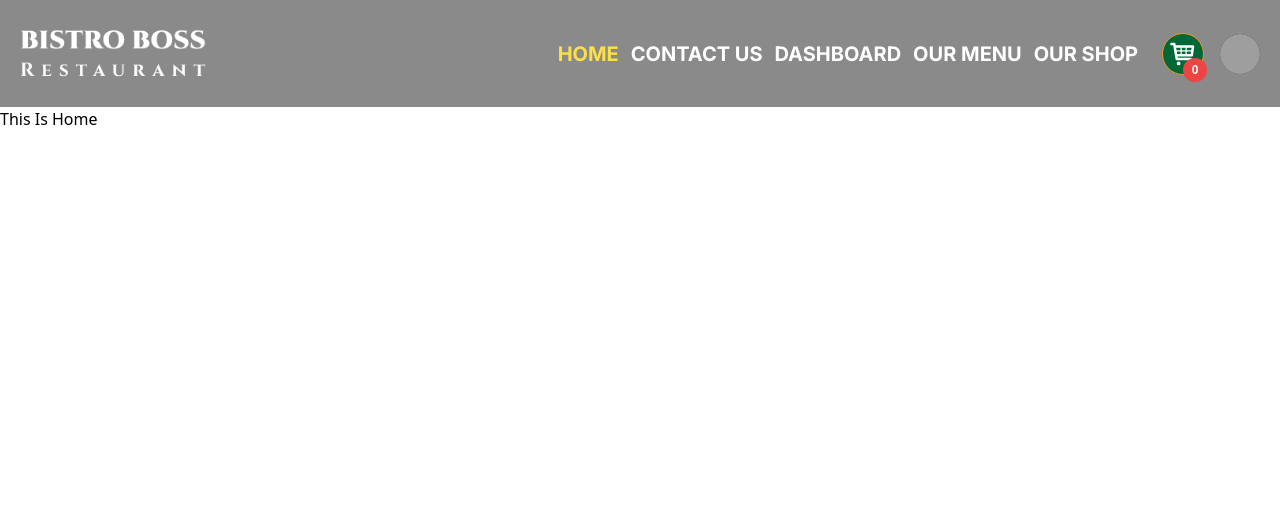
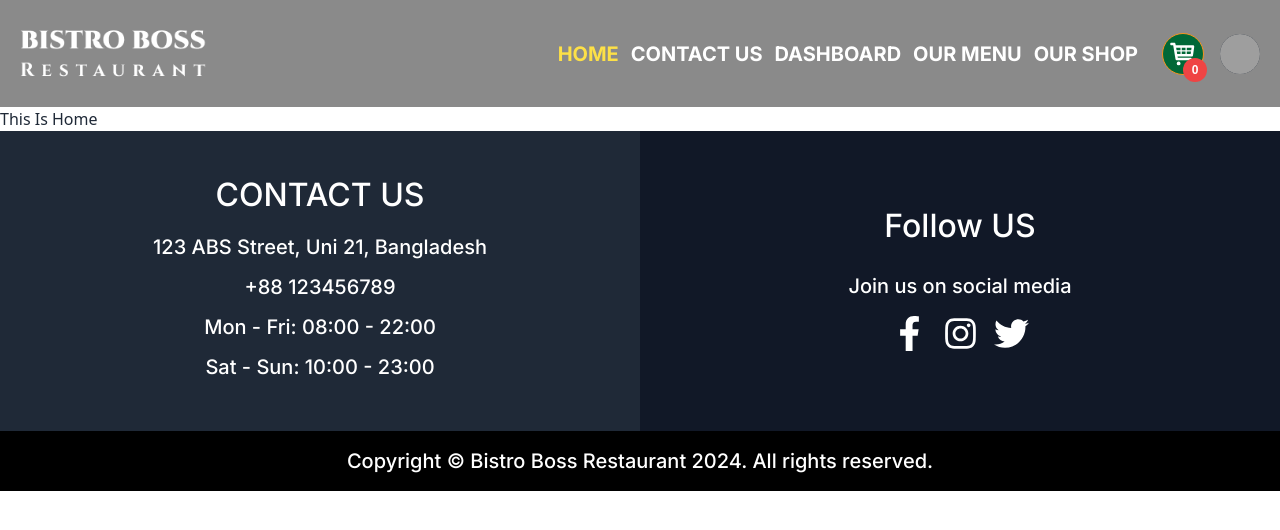
Before and after one commit to prominhaj/bistro-boss-restaurant-client, a React (Vite) app: page / in a window 1280 px wide. Shown: the top 530 px of the page. Built offline with nearby package versions, Linux system fonts and the light colour scheme; grey boxes are pictures that could not be loaded; a web font is replaced by a local one.

Commit message:
Footer Design Complete By Moment Js Added In Footer CopyRight Section

```diff
--- a/index.html
+++ b/index.html
@@ -1,5 +1,5 @@
 <!DOCTYPE html>
-<html lang="en">
+<html class="bg-white" lang="en">
   <head>
     <meta charset="UTF-8" />
     <link rel="icon" type="image/svg+xml" href="./src//assets/logo.png" />
--- a/package.json
+++ b/package.json
@@ -14,6 +14,7 @@
     "@heroicons/react": "^2.1.1",
     "localforage": "^1.10.0",
     "match-sorter": "^6.3.3",
+    "moment": "^2.30.1",
     "primereact": "^10.3.3",
     "react": "^18.2.0",
     "react-dom": "^18.2.0",
@@ -26,6 +27,7 @@
     "@types/react-dom": "^18.2.17",
     "@vitejs/plugin-react": "^4.2.1",
     "autoprefixer": "^10.4.17",
+    "daisyui": "^4.6.0",
     "eslint": "^8.55.0",
     "eslint-plugin-react": "^7.33.2",
     "eslint-plugin-react-hooks": "^4.6.0",
--- a/src/Pages/Shared/Footer/Footer.jsx
+++ b/src/Pages/Shared/Footer/Footer.jsx
@@ -1,11 +1,52 @@
-import React from 'react';
+import moment from "moment";
+import React from "react";
+import { FaFacebookF, FaInstagram, FaTwitter } from "react-icons/fa";
+import { Link } from "react-router-dom";
 
 const Footer = () => {
-    return (
-        <div>
-
+  return (
+    <footer className="text-white">
+      <div className="w-full md:h-[300px] grid grid-cols-1 md:grid-cols-2 justify-center items-center gap-0">
+        <div className="bg-gray-800 py-8 w-full flex flex-col items-center justify-center h-full">
+          <div className="flex flex-col gap-2 px-5">
+            <header className="text-center text-white text-xl sm:text-[32px] mb-4 font-medium font-['Inter']">
+              CONTACT US
+            </header>
+            <div className="text-center sm:flex flex-col gap-3 text-white text-lg sm:text-xl font-medium font-['Inter'] leading-9">
+              <p>123 ABS Street, Uni 21, Bangladesh</p>
+              <p>+88 123456789</p>
+              <p>Mon - Fri: 08:00 - 22:00</p>
+              <p>Sat - Sun: 10:00 - 23:00</p>
+            </div>
+          </div>
         </div>
-    );
+        <div className="bg-gray-900 py-8 w-full h-full flex flex-col items-center justify-center">
+          <div className="sm:flex flex-col gap-3 px-5">
+            <header className="text-center text-white text-xl sm:text-[32px] mb-4 font-medium font-['Inter']">
+              Follow US
+            </header>
+            <h6 className="text-center text-white text-xl font-medium font-['Inter'] leading-9">
+              Join us on social media
+            </h6>
+            <div className="flex gap-4 items-center mt-2 sm:mt-0 justify-center">
+              <Link to="https://www.facebook.com/fxminhaj1002/" target="_blank">
+                <FaFacebookF className="w-[35px] h-[35px] relative flex-col justify-start items-start inline-flex" />
+              </Link>
+              <Link to="https://www.instagram.com/fxminhaj/" target="_blank">
+                <FaInstagram className="w-[35px] h-[35px] relative flex-col justify-start items-start inline-flex" />
+              </Link>
+              <Link to="https://twitter.com/Parsonal32" target="_blank">
+                <FaTwitter className="w-[35px] h-[35px] relative flex-col justify-start items-start inline-flex" />
+              </Link>
+            </div>
+          </div>
+        </div>
+      </div>
+      <div className="bg-black py-4 px-5">
+        <p className="text-center text-white text-md sm:text-xl font-medium font-['Inter'] leading-9">Copyright © Bistro Boss Restaurant {moment().years()}. All rights reserved.</p>
+      </div>
+    </footer>
+  );
 };
 
 export default Footer;
--- a/tailwind.config.js
+++ b/tailwind.config.js
@@ -4,5 +4,5 @@ export default {
   theme: {
     extend: {},
   },
-  plugins: [],
+  plugins: [require("daisyui")],
 };
```
Also changed, not shown: .eslintrc.cjs, 1 other file (tests, documents, lock files or other folders).
